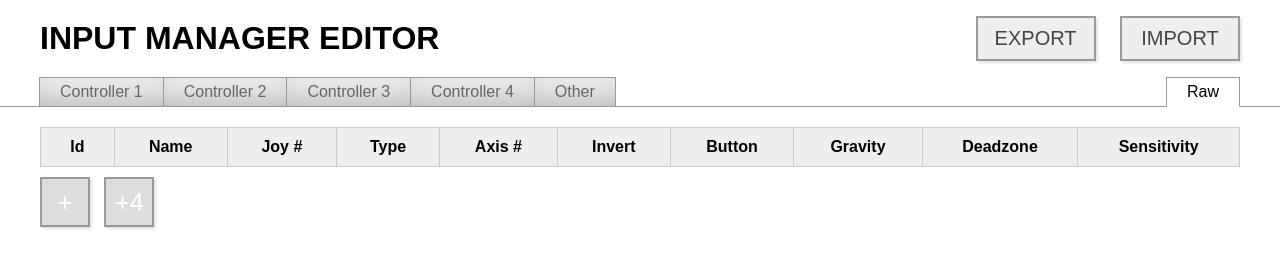
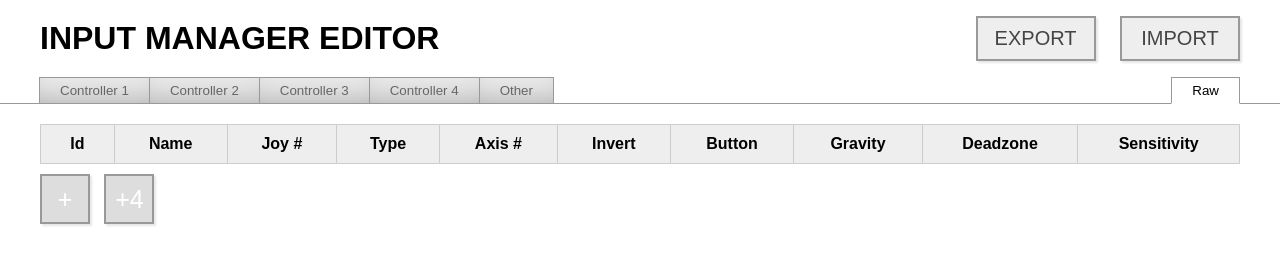
Before and after one commit to genriquez/Unity.InputManagerEditor, a plain HTML site: page index.html in a window 1280 px wide. Drawn offline with Linux system fonts and the light colour scheme.

Commit message:
Proper button elements for tab buttons

```diff
--- a/index.html
+++ b/index.html
@@ -20,12 +20,12 @@
 		<div data-ng-controller="TabsController" data-default-tab="Raw">
 			<div class="tab-bar">
 				<div class="page-content">
-					<a class="tab-button" data-ng-click="switchTab('Controller1')" data-ng-class="{ 'tab-active': currentTab == 'Controller1' }">Controller 1</a>
-					<a class="tab-button" data-ng-click="switchTab('Controller2')" data-ng-class="{ 'tab-active': currentTab == 'Controller2' }">Controller 2</a>
-					<a class="tab-button" data-ng-click="switchTab('Controller3')" data-ng-class="{ 'tab-active': currentTab == 'Controller3' }">Controller 3</a>
-					<a class="tab-button" data-ng-click="switchTab('Controller4')" data-ng-class="{ 'tab-active': currentTab == 'Controller4' }">Controller 4</a>
-					<a class="tab-button" data-ng-click="switchTab('Other')" data-ng-class="{ 'tab-active': currentTab == 'Other' }">Other</a>
-					<a class="tab-button tab-special" data-ng-click="switchTab('Raw')" data-ng-class="{ 'tab-active': currentTab == 'Raw' }">Raw</a>
+					<button class="tab-button" data-ng-click="switchTab('Controller1')" data-ng-class="{ 'tab-active': currentTab == 'Controller1' }" ng-disabled="currentTab == 'Controller1'">Controller 1</a>
+					<button class="tab-button" data-ng-click="switchTab('Controller2')" data-ng-class="{ 'tab-active': currentTab == 'Controller2' }" ng-disabled="currentTab == 'Controller2'">Controller 2</a>
+					<button class="tab-button" data-ng-click="switchTab('Controller3')" data-ng-class="{ 'tab-active': currentTab == 'Controller3' }" ng-disabled="currentTab == 'Controller3'">Controller 3</a>
+					<button class="tab-button" data-ng-click="switchTab('Controller4')" data-ng-class="{ 'tab-active': currentTab == 'Controller4' }" ng-disabled="currentTab == 'Controller4'">Controller 4</a>
+					<button class="tab-button" data-ng-click="switchTab('Other')" data-ng-class="{ 'tab-active': currentTab == 'Other' }">Other</a>
+					<button class="tab-button tab-special" data-ng-click="switchTab('Raw')" data-ng-class="{ 'tab-active': currentTab == 'Raw' }" ng-disabled="currentTab == 'Raw'">Raw</a>
 				</div>
 			</div>
 
--- a/styles/uime.controls.css
+++ b/styles/uime.controls.css
@@ -96,6 +96,11 @@
 			background: #EEF;
 		}
 
+		.tab-bar .tab-button:focus {
+			outline: none;
+			text-decoration: underline;
+		}
+
 		.tab-bar .tab-button.tab-active {
 			background: white;
 			border-bottom-color: white;
```
